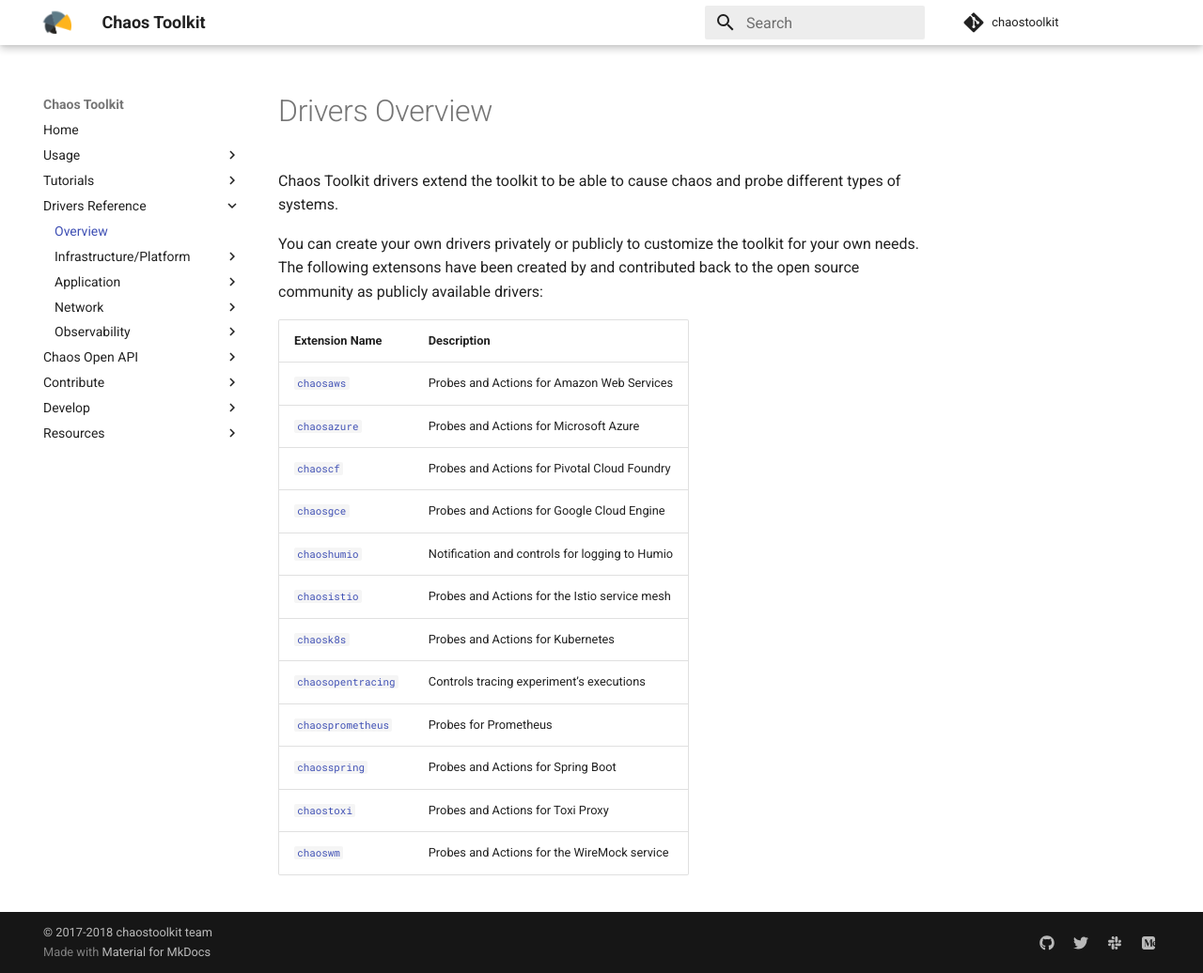
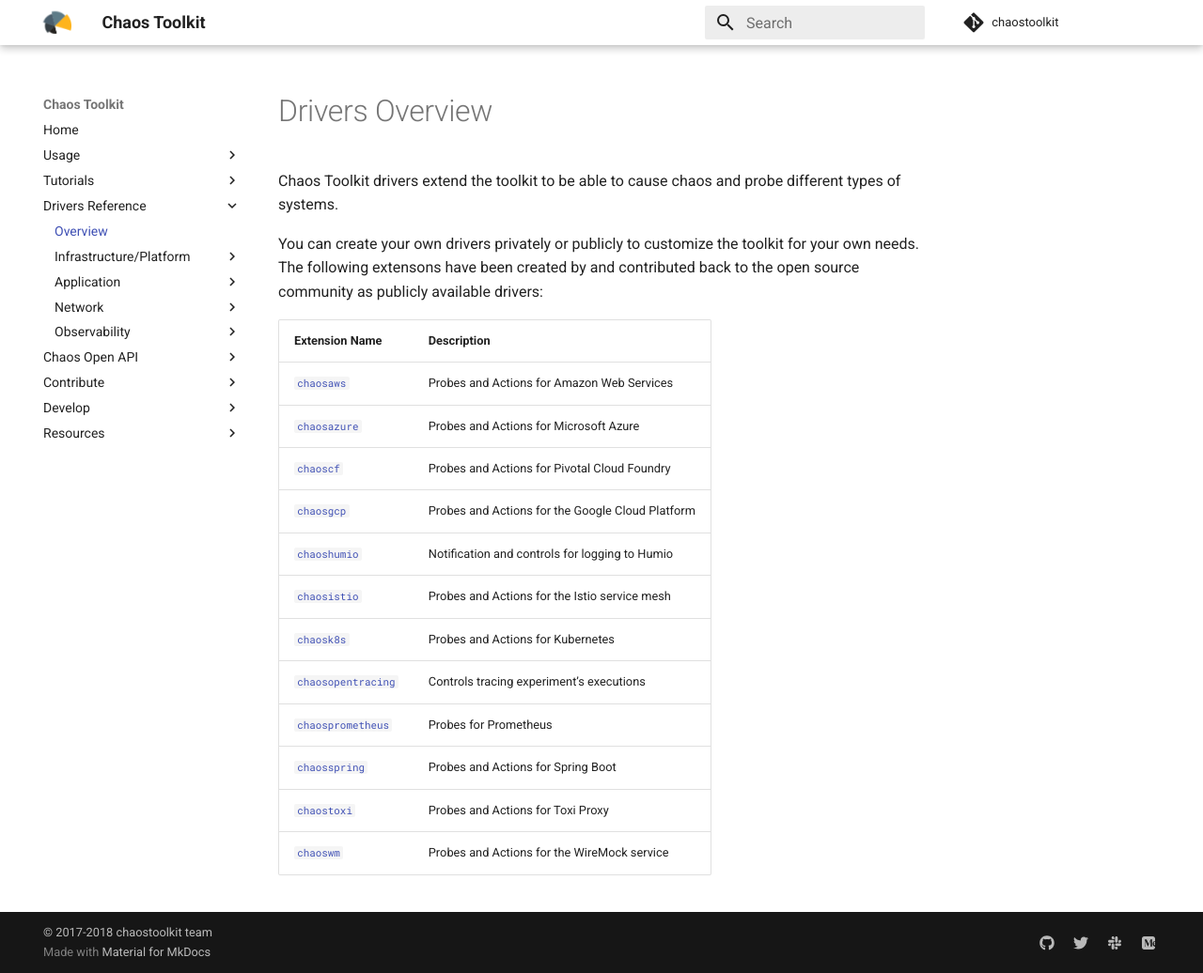
Before and after one commit to chaostoolkit/chaostoolkit-documentation, an MkDocs documentation site: the page built from sources/drivers/overview.md, in a window 1280 px wide and 1036 px high. Shown: the whole window at 94% size. Built offline with MkDocs 1.6.1 and Material for MkDocs 9.7.7, drawn with Linux system fonts in a browser that asks for light colours; comment, search, counter and statistics services are not loaded.

Commit message:
Fix file reference (follow up)
Signed-off-by: Sylvain Hellegouarch <sh@defuze.org>

```diff
--- a/sources/drivers/overview.md
+++ b/sources/drivers/overview.md
@@ -9,7 +9,7 @@
 | [`chaosaws`](./aws.md) | Probes and Actions for Amazon Web Services |
 | [`chaosazure`](./azure.md) | Probes and Actions for Microsoft Azure |
 | [`chaoscf`](./cloudfoundry.md) | Probes and Actions for Pivotal Cloud Foundry |
-| [`chaosgce`](./gce.md) | Probes and Actions for Google Cloud Engine |
+| [`chaosgcp`](./gcp.md) | Probes and Actions for the Google Cloud Platform |
 | [`chaoshumio`](./humio.md) | Notification and controls for logging to Humio |
 | [`chaosistio`](./istio.md) | Probes and Actions for the Istio service mesh |
 | [`chaosk8s`](./kubernetes.md) | Probes and Actions for Kubernetes |
```
